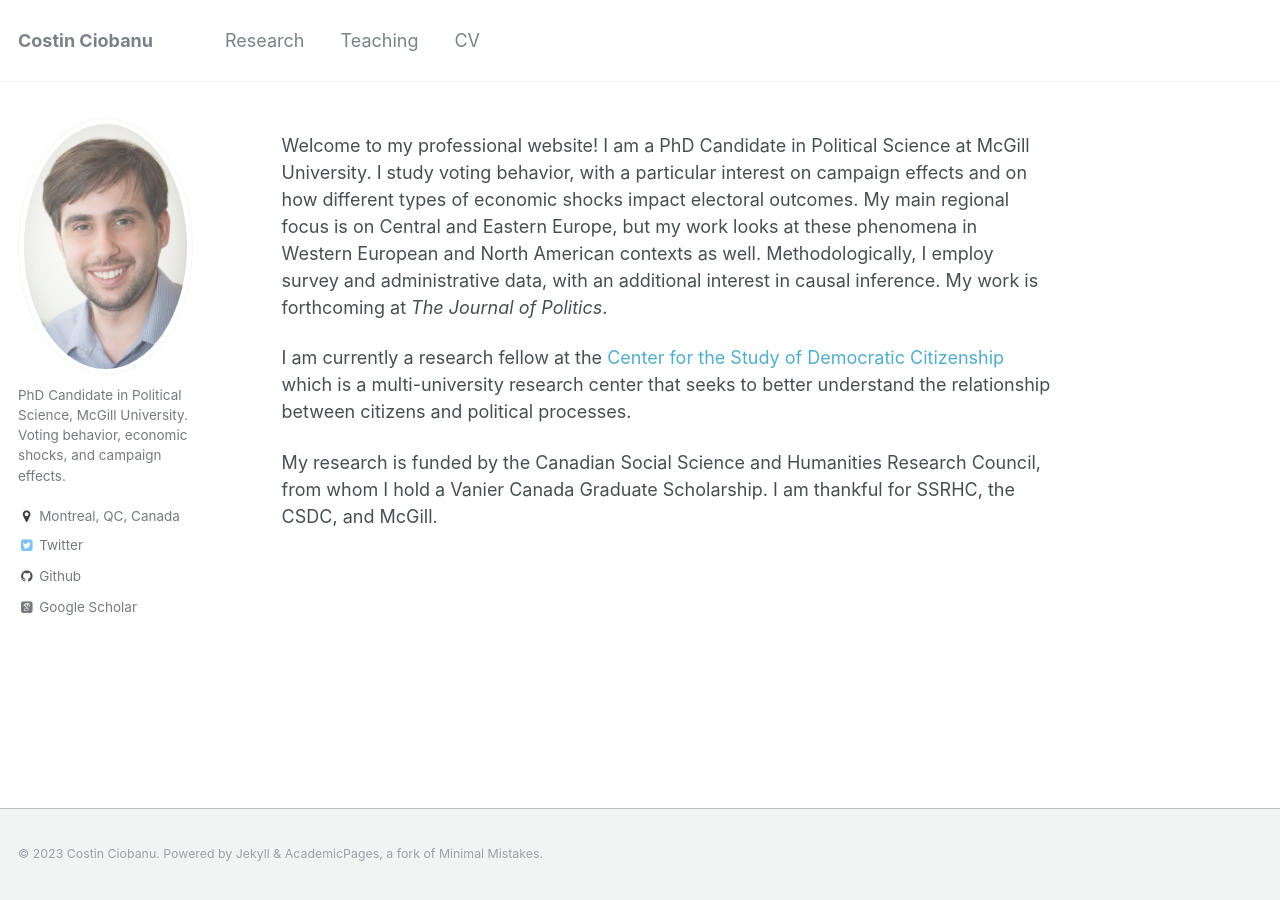
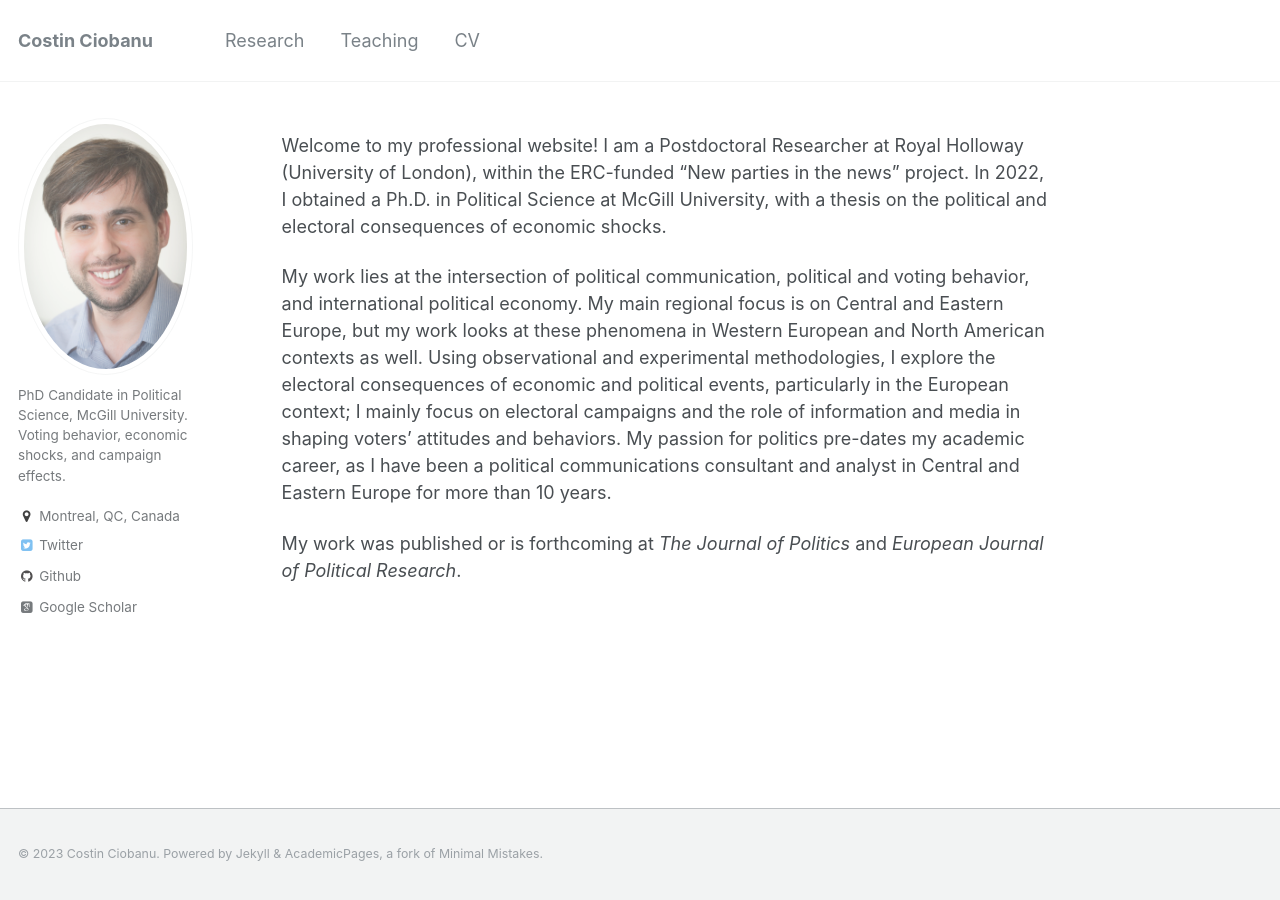
Before and after one commit to costinciobanu/costinciobanu.github.io, a Jekyll site: the page built from _pages/about.md, in a window 1280 px wide. Built offline with Jekyll 4.4.1, drawn with Linux system fonts in a browser that asks for light colours; some web fonts are replaced.

```diff
--- a/_pages/about.md
+++ b/_pages/about.md
@@ -7,8 +7,8 @@ redirect_from:
   - /about.html
 ---
 
-Welcome to my professional website! I am a PhD Candidate in Political Science at McGill University. I study voting behavior, with a particular interest on campaign effects and on how different types of economic shocks impact electoral outcomes. My main regional focus is on Central and Eastern Europe, but my work looks at these phenomena in Western European and North American contexts as well. Methodologically, I employ survey and administrative data, with an additional interest in causal inference. My work is forthcoming at <em> The Journal of Politics</em>.
+Welcome to my professional website! I am a Postdoctoral Researcher at Royal Holloway (University of London), within the ERC-funded "New parties in the news" project. In 2022, I obtained a Ph.D. in Political Science at McGill University, with a thesis on the political and electoral consequences of economic shocks.
 
-I am currently a research fellow at the [Center for the Study of Democratic Citizenship](https://www.mcgill.ca/csdc-cecd/) which is a multi-university research center that seeks to better understand the relationship between citizens and political processes.
+My work lies at the intersection of political communication, political and voting behavior, and international political economy. My main regional focus is on Central and Eastern Europe, but my work looks at these phenomena in Western European and North American contexts as well. Using observational and experimental methodologies, I explore the electoral consequences of economic and political events, particularly in the European context; I mainly focus on electoral campaigns and the role of information and media in shaping voters’ attitudes and behaviors. My passion for politics pre-dates my academic career, as I have been a political communications consultant and analyst in Central and Eastern Europe for more than 10 years.
 
-My research is funded by the Canadian Social Science and Humanities Research Council, from whom I hold a Vanier Canada Graduate Scholarship. I am thankful for SSRHC, the CSDC, and McGill.
+My work was published or is forthcoming at <em> The Journal of Politics</em>  and <em> European Journal of Political Research</em>.
```
Also changed, not shown: _pages/cv.md (+1 -1 lines), _pages/research.md (+4 -1 lines), 2 other files.
